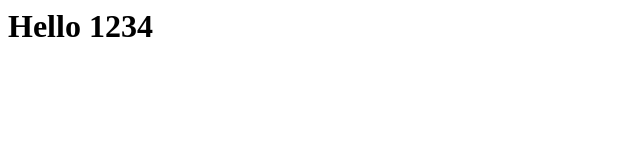
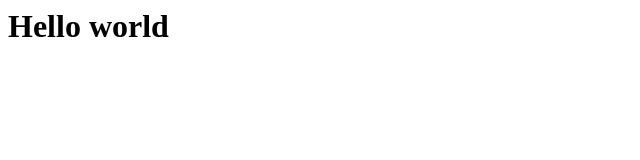
Before and after one commit to huuthinhbk95/demo, a plain HTML site: page index.html in a window 1280 px wide. Shown: the full height of the page, 0-640 px from the left. Drawn offline with Linux system fonts and the light colour scheme.

Commit message:
change file index.html

```diff
--- a/index.html
+++ b/index.html
@@ -1 +1 @@
-<h1>Hello 1234</h1>
+<h1>Hello world</h1>
```
